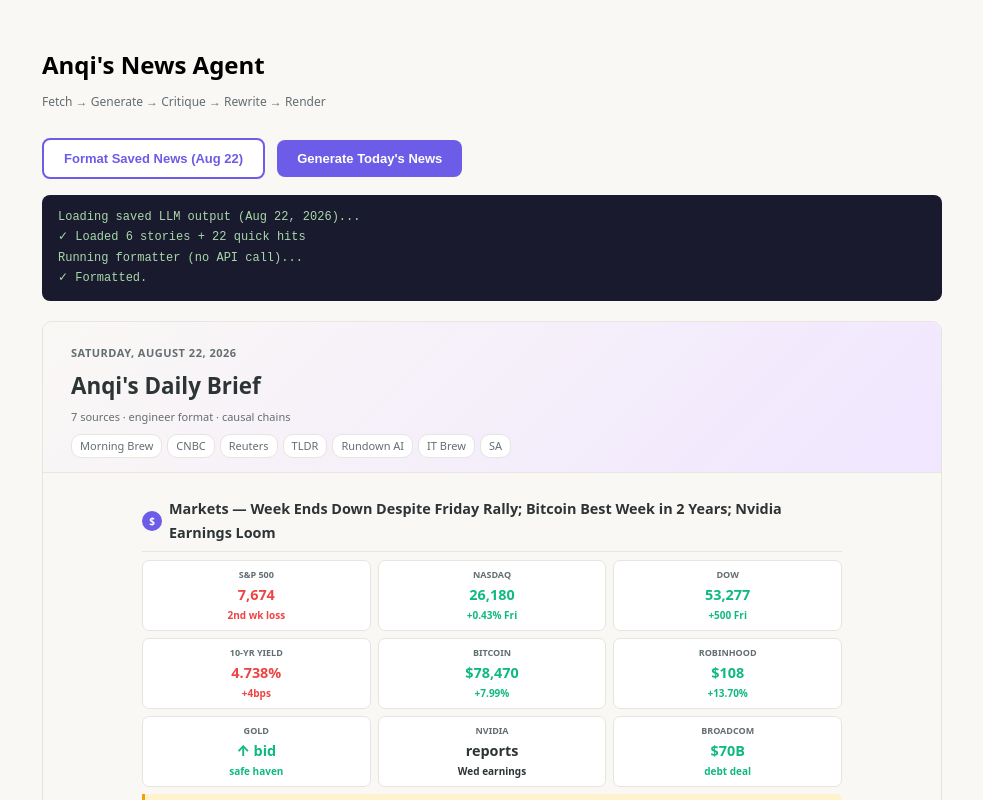
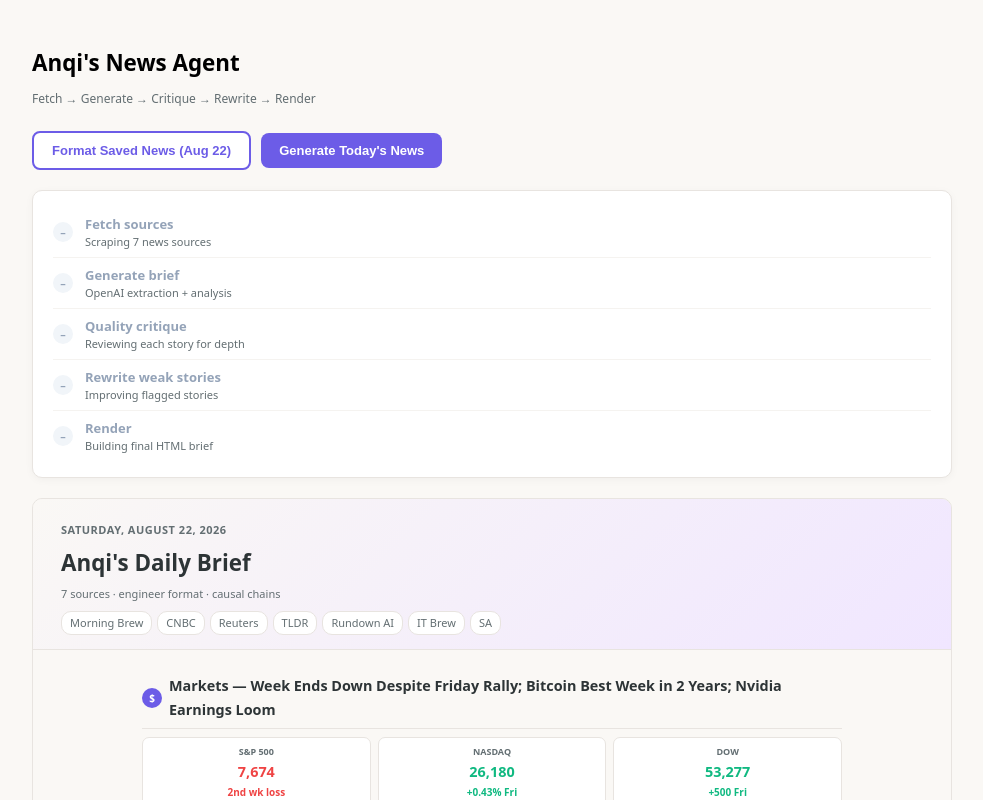
Before and after one commit to anqianqianqi/i-like-reading-news, a Next.js app in the folder personalized-news-agent/web/: page / in a window 1280 px wide. Both pictures are taken after a click on the button "Format Saved News (Aug 22)". Shown: the top 800 px of the page, without its empty margins (148-1131 px from the left). Built offline with nearby package versions, Linux system fonts and the light colour scheme.

Commit message:
Add visual step progress tracker with spinning indicators

```diff
--- a/personalized-news-agent/web/src/app/page.tsx
+++ b/personalized-news-agent/web/src/app/page.tsx
@@ -3,30 +3,65 @@
 import { useState } from "react";
 import { renderEngineer } from "@/lib/render";
 
-type Status =
-  | "idle"
-  | "fetching"
-  | "generating"
-  | "critiquing"
-  | "rewriting"
-  | "rendering"
-  | "done"
-  | "error";
+type StepStatus = "waiting" | "running" | "done" | "skipped" | "error";
+
+interface Step {
+  id: string;
+  label: string;
+  detail: string;
+  status: StepStatus;
+}
+
+type PipelineStatus = "idle" | "running" | "done" | "error";
 
 interface UsageAccum {
   prompt_tokens: number;
   completion_tokens: number;
 }
 
+const INITIAL_STEPS: Step[] = [
+  { id: "fetch",    label: "Fetch sources",      detail: "Scraping 7 news sources",         status: "waiting" },
+  { id: "generate", label: "Generate brief",     detail: "OpenAI extraction + analysis",    status: "waiting" },
+  { id: "critique", label: "Quality critique",   detail: "Reviewing each story for depth",  status: "waiting" },
+  { id: "rewrite",  label: "Rewrite weak stories", detail: "Improving flagged stories",     status: "waiting" },
+  { id: "render",   label: "Render",             detail: "Building final HTML brief",        status: "waiting" },
+];
+
+function StepIndicator({ status }: { status: StepStatus }) {
+  const base: React.CSSProperties = {
+    width: 20, height: 20, borderRadius: "50%",
+    display: "flex", alignItems: "center", justifyContent: "center",
+    fontSize: 11, fontWeight: 700, flexShrink: 0,
+  };
+  if (status === "waiting")  return <div style={{ ...base, background: "#e8e4e0", color: "#a0a0a0" }}>·</div>;
+  if (status === "skipped")  return <div style={{ ...base, background: "#f1f5f9", color: "#94a3b8" }}>–</div>;
+  if (status === "error")    return <div style={{ ...base, background: "#fce7f3", color: "#be123c" }}>✗</div>;
+  if (status === "done")     return <div style={{ ...base, background: "#dcfce7", color: "#15803d" }}>✓</div>;
+  // running — spinning ring
+  return (
+    <div style={{ ...base, position: "relative" }}>
+      <div style={{
+        width: 20, height: 20, borderRadius: "50%",
+        border: "2.5px solid #e0d9ff",
+        borderTopColor: "#6c5ce7",
+        animation: "spin 0.7s linear infinite",
+        position: "absolute",
+      }} />
+    </div>
+  );
+}
+
 export default function Home() {
-  const [status, setStatus]   = useState<Status>("idle");
-  const [log, setLog]         = useState<string[]>([]);
-  const [html, setHtml]       = useState<string>("");
-  const [usage, setUsage]     = useState<UsageAccum | null>(null);
-  const [error, setError]     = useState<string>("");
+  const [pipelineStatus, setPipelineStatus] = useState<PipelineStatus>("idle");
+  const [steps, setSteps]   = useState<Step[]>(INITIAL_STEPS);
+  const [html, setHtml]     = useState<string>("");
+  const [usage, setUsage]   = useState<UsageAccum | null>(null);
+  const [error, setError]   = useState<string>("");
 
-  function addLog(msg: string) {
-    setLog(prev => [...prev, msg]);
+  function updateStep(id: string, status: StepStatus, detail?: string) {
+    setSteps(prev => prev.map(s =>
+      s.id === id ? { ...s, status, ...(detail ? { detail } : {}) } : s
+    ));
   }
 
   function addUsage(u: { prompt_tokens: number; completion_tokens: number }) {
@@ -36,43 +71,38 @@ export default function Home() {
     }));
   }
 
-  // ── Preview saved JSON — no API calls ─────────────────────────────────
   async function previewFixture() {
-    setStatus("rendering");
-    setLog(["Loading saved LLM output (Aug 22, 2026)..."]);
+    setPipelineStatus("running");
     setHtml(""); setError(""); setUsage(null);
+    setSteps(INITIAL_STEPS.map(s => ({ ...s, status: "skipped" as StepStatus })));
     try {
       const res = await fetch("/api/fixture");
       if (!res.ok) throw new Error("Fixture not found");
       const { data } = await res.json();
-      addLog(`✓ Loaded ${data.stories.length} stories + ${data.quick_hits.length} quick hits`);
-      addLog("Running formatter (no API call)...");
       setHtml(renderEngineer(data));
-      addLog("✓ Formatted.");
-      setStatus("done");
+      setPipelineStatus("done");
     } catch (e: unknown) {
-      const msg = e instanceof Error ? e.message : String(e);
-      setError(msg); setStatus("error");
+      setError(e instanceof Error ? e.message : String(e));
+      setPipelineStatus("error");
     }
   }
 
-  // ── Full agentic pipeline: fetch → generate → critique → rewrite ───────
   async function runPipeline() {
-    setStatus("fetching");
-    setLog([]); setHtml(""); setError(""); setUsage(null);
+    setPipelineStatus("running");
+    setSteps(INITIAL_STEPS.map(s => ({ ...s, status: "waiting" })));
+    setHtml(""); setError(""); setUsage(null);
 
     try {
-      // Step 1: Fetch sources
-      addLog("Step 1: Fetching 7 news sources...");
+      // Step 1: Fetch
+      updateStep("fetch", "running", "Scraping 7 news sources...");
       const fetchRes = await fetch("/api/fetch-news");
       if (!fetchRes.ok) throw new Error(`Fetch failed: ${fetchRes.status}`);
       const { rawSources, date, log: srcLog } = await fetchRes.json();
-      srcLog.forEach((l: string) => addLog(`  ${l}`));
-      addLog(`✓ ${(rawSources.length / 1000).toFixed(0)}k chars fetched`);
+      const kChars = (rawSources.length / 1000).toFixed(0);
+      updateStep("fetch", "done", `${kChars}k chars from ${srcLog.length} sources`);
 
-      // Step 2: Generate brief
-      setStatus("generating");
-      addLog("Step 2: Generating brief via OpenAI...");
+      // Step 2: Generate
+      updateStep("generate", "running", "Calling OpenAI — please wait ~30s...");
       const genRes = await fetch("/api/generate", {
         method: "POST",
         headers: { "Content-Type": "application/json" },
@@ -84,11 +114,12 @@ export default function Home() {
       }
       const { data: brief, usage: u1 } = await genRes.json();
       addUsage(u1);
-      addLog(`✓ Generated ${brief.stories.length} stories + ${brief.quick_hits.length} quick hits`);
+      updateStep("generate", "done",
+        `${brief.stories.length} stories · ${brief.quick_hits.length} quick hits · ${u1.completion_tokens.toLocaleString()} tokens`
+      );
 
       // Step 3: Critique
-      setStatus("critiquing");
-      addLog("Step 3: Running quality critique...");
+      updateStep("critique", "running", "Reviewing story quality...");
       const critiqueRes = await fetch("/api/critique", {
         method: "POST",
         headers: { "Content-Type": "application/json" },
@@ -98,25 +129,18 @@ export default function Home() {
       const { critique, usage: u2 } = await critiqueRes.json();
       addUsage(u2);
 
-      const highPriority = (critique.issues || []).filter(
-        (i: { rewrite_priority: string }) => i.rewrite_priority === "high"
+      const allIssues: { story_index: number; story_title: string; failures: string[]; missing_facts: string[]; rewrite_priority: string }[] = critique.issues || [];
+      const highPriority = allIssues.filter(i => i.rewrite_priority === "high");
+      updateStep("critique", "done",
+        `${critique.passed_count} passed · ${critique.failed_count} need rewrite`
+        + (highPriority.length > 0 ? ` (${highPriority.map((i: { story_title: string }) => i.story_title).join(", ")})` : "")
       );
-      const allIssues = critique.issues || [];
-      addLog(`✓ Critique: ${critique.passed_count} passed, ${critique.failed_count} failed`);
-      if (allIssues.length > 0) {
-        allIssues.forEach((issue: { story_title: string; failures: string[] }) => {
-          addLog(`  ⚠ "${issue.story_title}": ${issue.failures[0]}`);
-        });
-      }
 
-      // Step 4: Rewrite flagged stories (parallel)
+      // Step 4: Rewrite
       let finalBrief = { ...brief };
       if (highPriority.length > 0) {
-        setStatus("rewriting");
-        addLog(`Step 4: Rewriting ${highPriority.length} story/stories...`);
-
-        const rewritePromises = highPriority.map(
-          async (issue: { story_index: number; story_title: string; failures: string[]; missing_facts: string[] }) => {
+        updateStep("rewrite", "running", `Rewriting ${highPriority.length} stories in parallel...`);
+        const rewritePromises = highPriority.map(async (issue: { story_index: number; story_title: string; failures: string[]; missing_facts: string[]; rewrite_priority: string }) => {
           const story = brief.stories[issue.story_index];
           const res = await fetch("/api/rewrite", {
             method: "POST",
@@ -127,11 +151,11 @@ export default function Home() {
           const { rewrite, usage: u3 } = await res.json();
           addUsage(u3);
           return { index: issue.story_index, rewrite };
-          }
-        );
+        });
 
         const rewrites = await Promise.all(rewritePromises);
         const updatedStories = [...finalBrief.stories];
+        let rewriteCount = 0;
         for (const result of rewrites) {
           if (!result) continue;
           const { index, rewrite } = result;
@@ -141,93 +165,103 @@ export default function Home() {
             mechanism: rewrite.updated_mechanism  ?? updatedStories[index].mechanism,
             so_what:   rewrite.updated_so_what    ?? updatedStories[index].so_what,
           };
-          addLog(`  ✓ Rewrote "${updatedStories[index].title}"`);
+          rewriteCount++;
         }
         finalBrief = { ...finalBrief, stories: updatedStories };
+        updateStep("rewrite", "done", `${rewriteCount} stories improved`);
       } else {
-        addLog("Step 4: No rewrites needed — all stories passed.");
+        updateStep("rewrite", "skipped", "All stories passed — no rewrites needed");
       }
 
       // Step 5: Render
-      setStatus("rendering");
-      addLog("Step 5: Rendering HTML...");
+      updateStep("render", "running", "Building HTML...");
       setHtml(renderEngineer(finalBrief));
-      addLog("✓ Done.");
-      setStatus("done");
+      updateStep("render", "done", "Ready");
+      setPipelineStatus("done");
 
     } catch (e: unknown) {
       const msg = e instanceof Error ? e.message : String(e);
-      setError(msg); addLog(`✗ Error: ${msg}`); setStatus("error");
+      setError(msg);
+      setPipelineStatus("error");
+      setSteps(prev => prev.map(s =>
+        s.status === "running" ? { ...s, status: "error" } : s
+      ));
     }
   }
 
-  const busy = status !== "idle" && status !== "done" && status !== "error";
+  const busy = pipelineStatus === "running";
   const totalCost = usage
     ? ((usage.prompt_tokens * 2.5 + usage.completion_tokens * 10) / 1_000_000).toFixed(4)
     : null;
 
-  const statusLabel: Record<Status, string> = {
-    idle:       "Generate Today's News",
-    fetching:   "Fetching sources...",
-    generating: "Generating brief...",
-    critiquing: "Critiquing quality...",
-    rewriting:  "Rewriting weak stories...",
-    rendering:  "Rendering...",
-    done:       "Generate Today's News",
-    error:      "Generate Today's News",
-  };
+  return (
+    <main style={{ fontFamily: "system-ui, sans-serif", maxWidth: 920, margin: "0 auto", padding: "32px 20px" }}>
+      <style>{`
+        @keyframes spin { to { transform: rotate(360deg); } }
+      `}</style>
 
-  return (
-    <main style={{ fontFamily: "system-ui, sans-serif", maxWidth: 900, margin: "0 auto", padding: "32px 20px" }}>
-      <h1 style={{ fontSize: "1.5rem", fontWeight: 800, marginBottom: 4 }}>
+      <h1 style={{ fontSize: "1.4rem", fontWeight: 800, marginBottom: 4 }}>
         Anqi&apos;s News Agent
       </h1>
-      <p style={{ color: "#636e72", fontSize: 12, marginBottom: 28 }}>
+      <p style={{ color: "#636e72", fontSize: 12, marginBottom: 24 }}>
         Fetch → Generate → Critique → Rewrite → Render
       </p>
 
-      <div style={{ display: "flex", gap: 12, marginBottom: 16, flexWrap: "wrap", alignItems: "center" }}>
-        <button
-          onClick={previewFixture}
-          disabled={busy}
-          style={{
-            background: "#fff", color: "#6c5ce7",
-            border: "2px solid #6c5ce7", borderRadius: 8,
-            padding: "11px 20px", fontSize: 13, fontWeight: 700,
+      {/* Buttons */}
+      <div style={{ display: "flex", gap: 10, marginBottom: 20, flexWrap: "wrap", alignItems: "center" }}>
+        <button onClick={previewFixture} disabled={busy} style={{
+          background: "#fff", color: "#6c5ce7", border: "2px solid #6c5ce7",
+          borderRadius: 8, padding: "10px 18px", fontSize: 13, fontWeight: 700,
           cursor: busy ? "not-allowed" : "pointer",
-          }}
-        >
+        }}>
           Format Saved News (Aug 22)
         </button>
-
-        <button
-          onClick={runPipeline}
-          disabled={busy}
-          style={{
-            background: busy ? "#a29bfe" : "#6c5ce7",
-            color: "#fff", border: "none", borderRadius: 8,
-            padding: "11px 20px", fontSize: 13, fontWeight: 700,
+        <button onClick={runPipeline} disabled={busy} style={{
+          background: busy ? "#a29bfe" : "#6c5ce7", color: "#fff", border: "none",
+          borderRadius: 8, padding: "10px 18px", fontSize: 13, fontWeight: 700,
           cursor: busy ? "not-allowed" : "pointer",
-          }}
-        >
-          {statusLabel[status]}
+        }}>
+          {busy ? "Running..." : "Generate Today's News"}
         </button>
-
         {totalCost && (
-          <span style={{ fontSize: 12, color: "#636e72" }}>
-            {usage?.prompt_tokens.toLocaleString()}+{usage?.completion_tokens.toLocaleString()} tokens · ${totalCost}
+          <span style={{ fontSize: 11, color: "#636e72" }}>
+            {usage?.prompt_tokens.toLocaleString()} + {usage?.completion_tokens.toLocaleString()} tokens · ${totalCost}
           </span>
         )}
       </div>
 
-      {log.length > 0 && (
+      {/* Progress steps — always visible when running or done */}
+      {pipelineStatus !== "idle" && (
         <div style={{
-          background: "#1a1a2e", color: "#a8d8a8", fontFamily: "monospace",
-          fontSize: 12, padding: "12px 16px", borderRadius: 8,
-          marginBottom: 20, whiteSpace: "pre-wrap", lineHeight: 1.7,
-          maxHeight: 220, overflowY: "auto"
+          background: "#fff", border: "1px solid #e8e4e0", borderRadius: 10,
+          padding: "16px 20px", marginBottom: 20, boxShadow: "0 2px 8px rgba(0,0,0,.04)"
         }}>
-          {log.join("\n")}
+          {steps.map((step, i) => (
+            <div key={step.id} style={{
+              display: "flex", alignItems: "center", gap: 12,
+              padding: "8px 0",
+              borderBottom: i < steps.length - 1 ? "1px solid #f5f3f0" : "none",
+            }}>
+              <StepIndicator status={step.status} />
+              <div style={{ flex: 1 }}>
+                <div style={{
+                  fontSize: 13, fontWeight: 700,
+                  color: step.status === "waiting" ? "#a0a0a0" :
+                         step.status === "skipped" ? "#94a3b8" : "#2d3436"
+                }}>
+                  {step.label}
+                </div>
+                <div style={{ fontSize: 11, color: "#636e72", marginTop: 1 }}>
+                  {step.detail}
+                </div>
+              </div>
+              {step.status === "running" && (
+                <div style={{ fontSize: 11, color: "#6c5ce7", fontWeight: 600 }}>
+                  in progress
+                </div>
+              )}
+            </div>
+          ))}
         </div>
       )}
 
```
Lines whose indentation alone changed are shown as unchanged.
